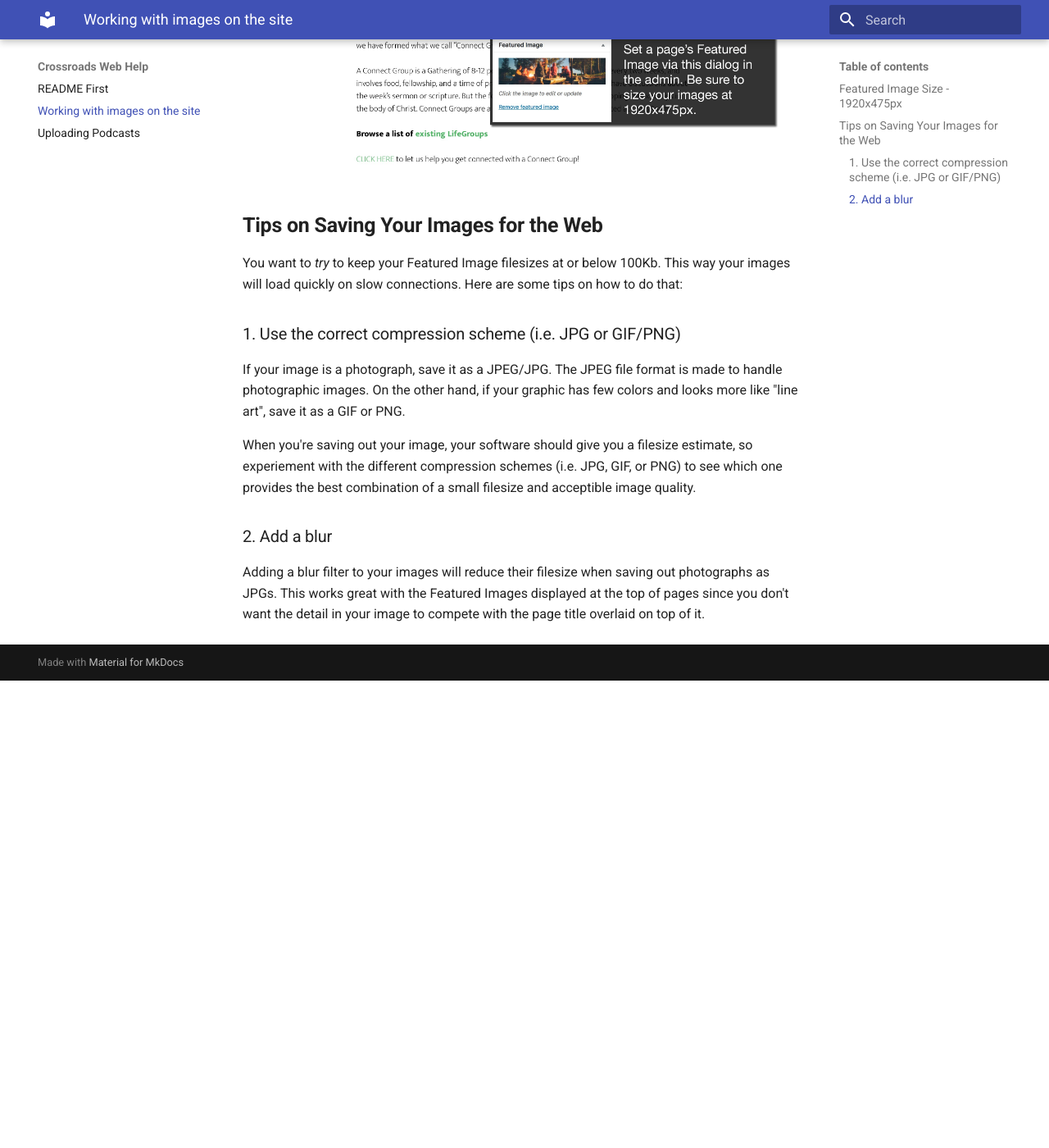
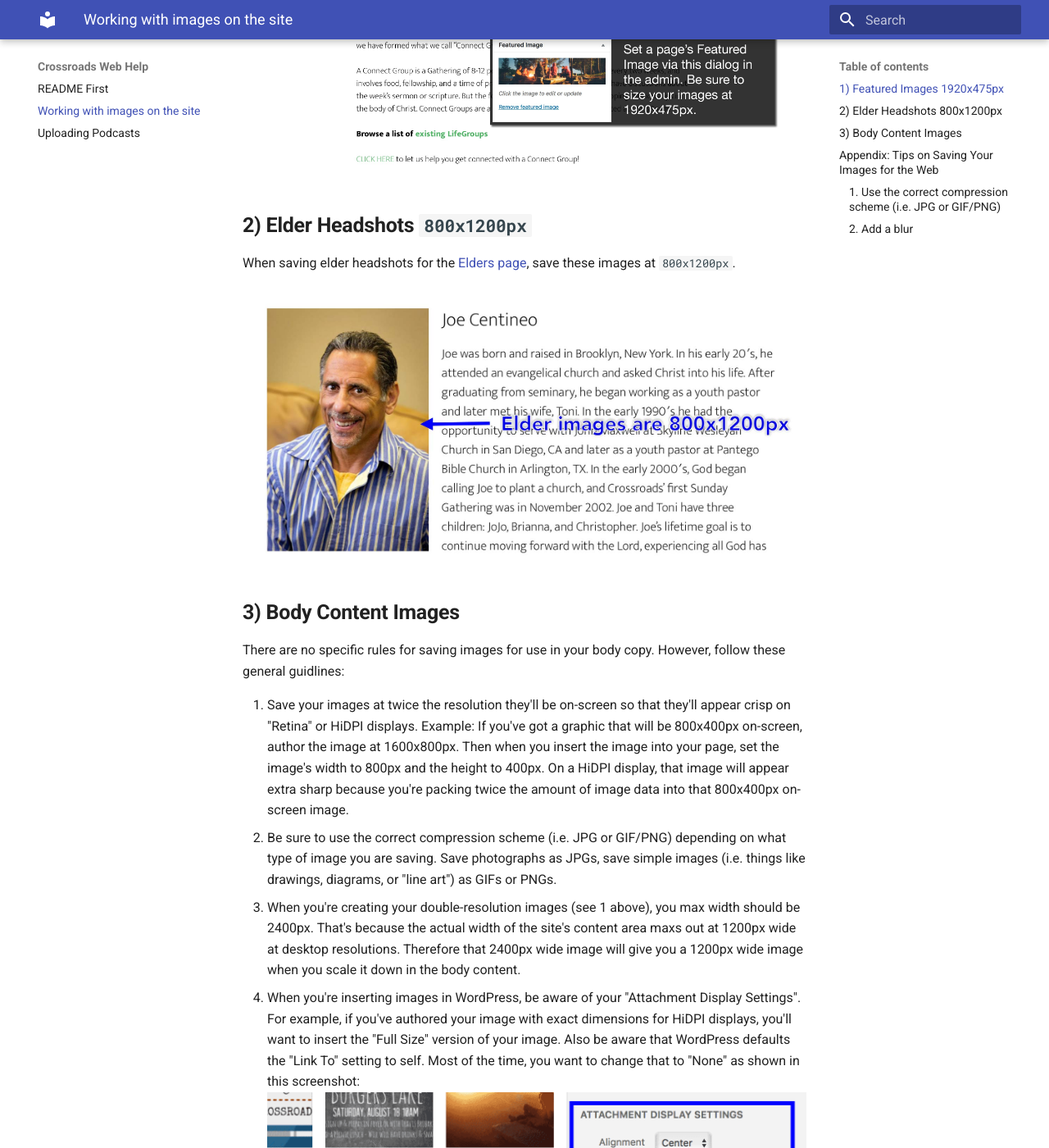
Before and after one commit to WenderHost/crossroads-help-docs, an MkDocs documentation site: the page built from docs/working-with-images.md, in a window 1280 px wide and 1400 px high, scrolled down 665 px. Shown: the whole window at 82% size. Built offline with MkDocs 1.6.1 and Material for MkDocs 9.7.7, drawn with Linux system fonts in a browser that asks for light colours; before the commit the page ends 1495 px from its top, so only the background shows below that; some of the changed text lies outside the part shown.

Commit message:
Adding podcast upload instructions, more image details

```diff
--- a/docs/working-with-images.md
+++ b/docs/working-with-images.md
@@ -2,13 +2,29 @@
 
 Getting your images ready for use on the site is a matter of authoring them at the correct resolution (i.e. width x height), and saving them out at the proper filesize.
 
-## __Featured Image Size - 1920x475px__
+## __1) Featured Images `1920x475px`__
 
 The top title area of each page or blog post can display a large full-width feature image. In your graphics software, author these images at `1920x475px`.
 
 ![Size your Featured Images to 1920x475px](img/lifegroups-featured-image-note.jpg)
 
-## __Tips on Saving Your Images for the Web__
+## __2) Elder Headshots `800x1200px`__
+
+When saving elder headshots for the [Elders page](https://www.crossroadsofarlington.org/about/leadership/elders/), save these images at `800x1200px`.
+
+![Size Elder Images to 800x1200px](img/image-specs_elders.jpg)
+
+## __3) Body Content Images__
+
+There are no specific rules for saving images for use in your body copy. However, follow these general guidlines:
+
+1. Save your images at twice the resolution they'll be on-screen so that they'll appear crisp on "Retina" or HiDPI displays. Example: If you've got a graphic that will be 800x400px on-screen, author the image at 1600x800px. Then when you insert the image into your page, set the image's width to 800px and the height to 400px. On a HiDPI display, that image will appear extra sharp because you're packing twice the amount of image data into that 800x400px on-screen image.
+2. Be sure to use the correct compression scheme (i.e. JPG or GIF/PNG) depending on what type of image you are saving. Save photographs as JPGs, save simple images (i.e. things like drawings, diagrams, or "line art") as GIFs or PNGs.
+3. When you're creating your double-resolution images (see 1 above), you max width should be 2400px. That's because the actual width of the site's content area maxs out at 1200px wide at desktop resolutions. Therefore that 2400px wide image will give you a 1200px wide image when you scale it down in the body content.
+4. When you're inserting images in WordPress, be aware of your "Attachment Display Settings". For example, if you've authored your image with exact dimensions for HiDPI displays, you'll want to insert the "Full Size" version of your image. Also be aware that WordPress defaults the "Link To" setting to self. Most of the time, you want to change that to "None" as shown in this screenshot:
+![Attachment Display Settings](img/attachment-display-settings.png)
+
+## __Appendix: Tips on Saving Your Images for the Web__
 
 You want to *try* to keep your Featured Image filesizes at or below 100Kb. This way your images will load quickly on slow connections. Here are some tips on how to do that:
 
@@ -20,4 +36,4 @@ When you're saving out your image, your software should give you a filesize esti
 
 ### 2. Add a blur
 
-Adding a blur filter to your images will reduce their filesize when saving out photographs as JPGs. This works great with the Featured Images displayed at the top of pages since you don't want the detail in your image to compete with the page title overlaid on top of it.
+Adding a blur filter to your images will reduce their filesize when saving out photographs as JPGs. This works great with the ==Featured Images== displayed at the top of pages since you don't want the detail in your image to compete with the page title overlaid on top of it.
```
Also changed, not shown: docs/podcasts.md (+15 -0 lines), docs/img/attachment-display-settings.png (added), docs/img/image-specs_elders.jpg (added), docs/img/sample-podcast-episode-details.png (added).
